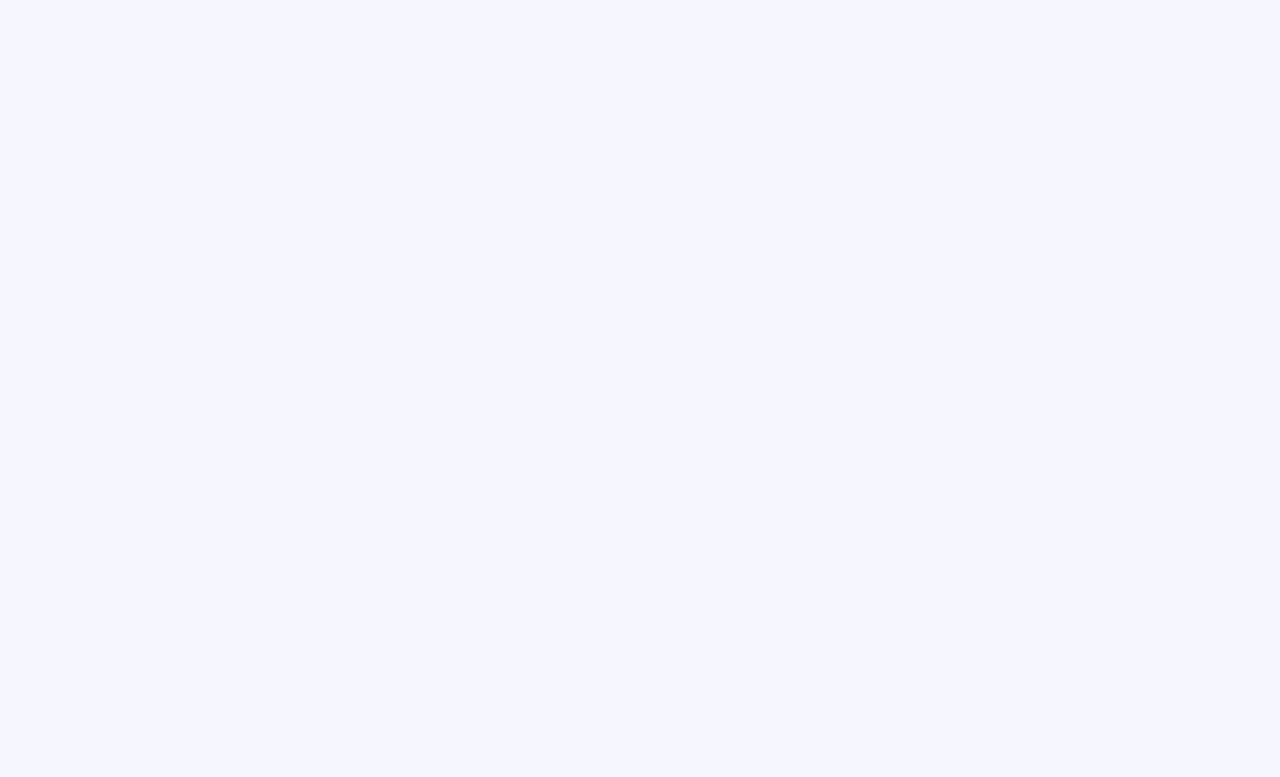
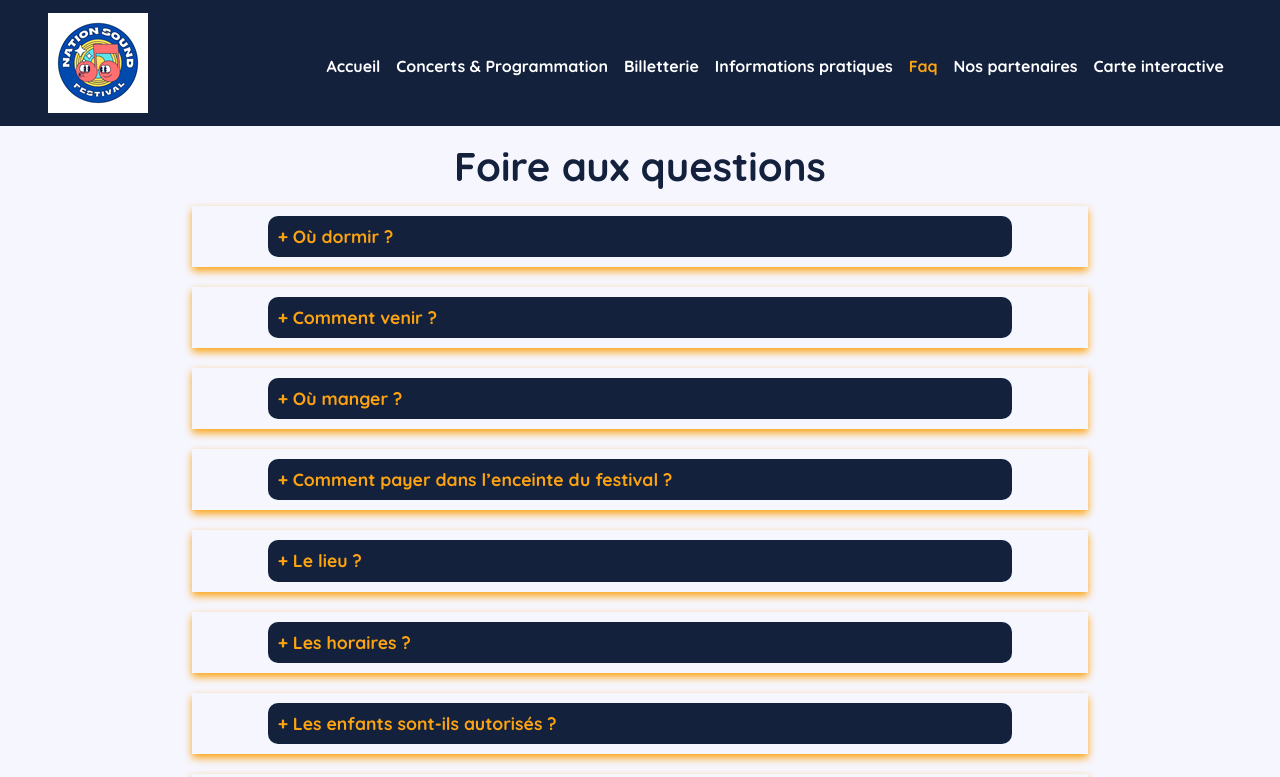
Before and after one commit to wendy1976/nation_sound_v2, a React (Create React App) app: page /faqPage in a window 1280 px wide. Before the commit this address had no page. Shown: the top 777 px of the page. Built offline with nearby package versions, Linux system fonts and the light colour scheme.

Commit message:
modified style Faq.js and add FaqPage.js

```diff
--- /dev/null
+++ b/src/FaqPage.js
@@ -0,0 +1,18 @@
+import React from 'react';
+import Faq from './Faq';
+import Layout from './Layout';
+import ScrollToTopButton from './ScrollToTopButton';
+
+function FaqPage() {
+    return (
+        <Layout>
+        <div className="faq-page">
+            <h1 className='text-center mt-3 mb-3'>Foire aux questions</h1>
+            <Faq />
+            <ScrollToTopButton />
+        </div>
+        </Layout>
+    );
+}
+
+export default FaqPage;
--- a/src/Footer.js
+++ b/src/Footer.js
@@ -24,7 +24,7 @@ function Footer() {
           <ul style={{ listStyleType: 'none', padding: 0 }}>
             <li><Link to="/contactForm" className="text-white link-hover">Contact</Link></li>
             <li><Link to="/newsletter" className="text-white link-hover">Newsletter</Link></li>
-            <li><Link to="/faq" className="text-white link-hover">Faq</Link></li>
+            <li><Link to="/faqPage" className="text-white link-hover">Faq</Link></li>
             <li><Link to="/legalNotice" className="text-white link-hover">Mentions Légales</Link></li>
           </ul>
           </div>
--- a/src/Header.js
+++ b/src/Header.js
@@ -52,11 +52,19 @@ function Header() {
                 </Nav.Link>
               </LinkContainer>
             </Nav.Item>
-            {/* Lien vers la page Infos & Faq */}
+            {/* Lien vers la page Infos pratiques */}
             <Nav.Item className={isActive('/infos') ? 'active' : ''}>
               <LinkContainer to="/infos">
                 <Nav.Link>
-                  <h1 className="h6 mt-3 white" style={{ fontWeight: 600 }}>Informations & FAQ</h1>
+                  <h1 className="h6 mt-3 white" style={{ fontWeight: 600 }}>Informations pratiques</h1>
+                </Nav.Link>
+              </LinkContainer>
+            </Nav.Item>
+             {/* Lien vers la page FAQ */}
+            <Nav.Item className={isActive('/faqPage') ? 'active' : ''}>
+              <LinkContainer to="/faqPage">
+                <Nav.Link>
+                  <h1 className="h6 mt-3 white" style={{ fontWeight: 600 }}>Faq</h1>
                 </Nav.Link>
               </LinkContainer>
             </Nav.Item>
--- a/src/Infos.js
+++ b/src/Infos.js
@@ -3,7 +3,6 @@ import { FontAwesomeIcon } from '@fortawesome/react-fontawesome';
 import React from 'react';
 
 // Importation des composants nécessaires
-import Faq from './Faq';
 import Layout from './Layout';
 import ScrollToTopButton from './ScrollToTopButton';
 
@@ -23,7 +22,7 @@ function Infos() {
             {/* Présentation de la page */}
             <div className='text-center bgWhite'>
                 <div className="container">
-                    <h1 className="text-center border-bottom border-2 mb-0 mt-0 pt-5 pb-2">Informations pratiques et FAQ</h1>
+                    <h1 className="text-center border-bottom border-2 mb-0 mt-0 pt-5 pb-2">Informations pratiques</h1>
                     <div className="row mt-3 mx-5">
                         {/* Colonne avec l'image à droite (md et lg) */}
                         <div className="col-md-6 col-lg-6 mt-2">
@@ -42,7 +41,6 @@ function Infos() {
                                 <li><a href="#section3">Restauration & Bar</a></li>
                                 <li><a href="#section4">Accessibilité</a></li>
                                 <li><a href="#section5">Infos vente</a></li>
-                                <li><a href="#section6">FAQ</a></li>
                             </ul>
                         </div>
                     </div>
@@ -304,14 +302,7 @@ function Infos() {
                     </div>
                 </div>
             </section>
-
-            {/* Section FAQ */}
-            <section className='text-center bgWhite' id="section6">
-                <h2 className='text-center border-bottom border-2 mb-3 mt-0 pt-5 pb-2'>FAQ</h2>
-                <Faq /> {/* Intégrez votre composant FAQ ici */}
-            </section>
-
-            {/* Ajoutez le bouton de retour en haut de la page */}
+                {/* Ajoutez le bouton de retour en haut de la page */}
                 <ScrollToTopButton />
         </Layout>
     );
--- a/src/index.css
+++ b/src/index.css
@@ -143,36 +143,23 @@ body {
   background-color: #E6E16D;
 }
 
-/* Mise en forme de la section transport */
-.myButton {
-  background-color: #64be8b;
-}
 
-.myButton:hover {
-  background-color: #E6E16D;
-}
 
-/* Style du trait rose sous mes images */
-.pinkSeparator {
-  height: 3px;
-  width: 70%;
-  background-color: #D93DA5;
-  margin: 20px auto;
-}
+
 
 /* Mise en forme de la FAQ */
 .faq-item {
   max-width: 70%;
   margin: 0 auto;
-  box-shadow: 0 4px 8px #E6E16D;
+  box-shadow: 0 4px 8px var(--orange);
   padding: 10px;
   margin-bottom: 20px;
 }
 
 .faq-question {
-  background-color: #64be8b;
+  background-color: var(--blue);
   font-size: 1.1em !important;
-  color: #D93DA5;
+  color: var(--orange);
   width: 85%;
   margin: 0 auto;
   padding: 10px;
@@ -182,7 +169,8 @@ body {
 }
 
 .faq-question:hover {
-  background-color: #E6E16D;
+  background-color: var(--orange);
+  color: var(--blue);
 }
 
 .faq-answer {
--- a/src/routes.js
+++ b/src/routes.js
@@ -4,6 +4,7 @@ import Billetterie from './Billetterie';
 import Concerts from './Concerts';
 import ContactForm from './ContactForm';
 import Faq from './Faq';
+import FaqPage from './FaqPage';
 import Infos from './Infos';
 import LegalNotice from './LegalNotice';
 import MyMap from './MyMap';
@@ -25,6 +26,7 @@ function AppRoutes() {
       <Route path="/legalNotice" element={<LegalNotice />} />
       <Route path="/billetterie" element={<Billetterie/>} />
       <Route path="/myMap" element={<MyMap />} />
+      <Route path="/faqPage" element={<FaqPage />} />
 
     </Routes>
   );
```
